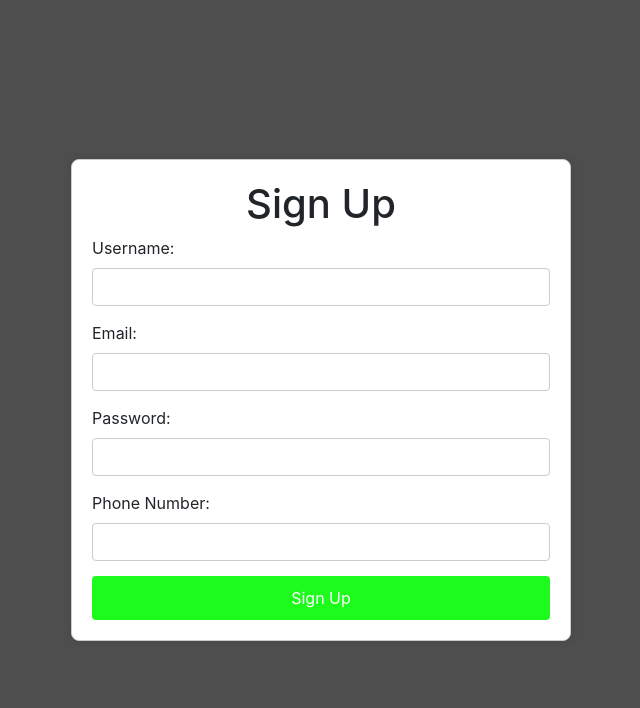
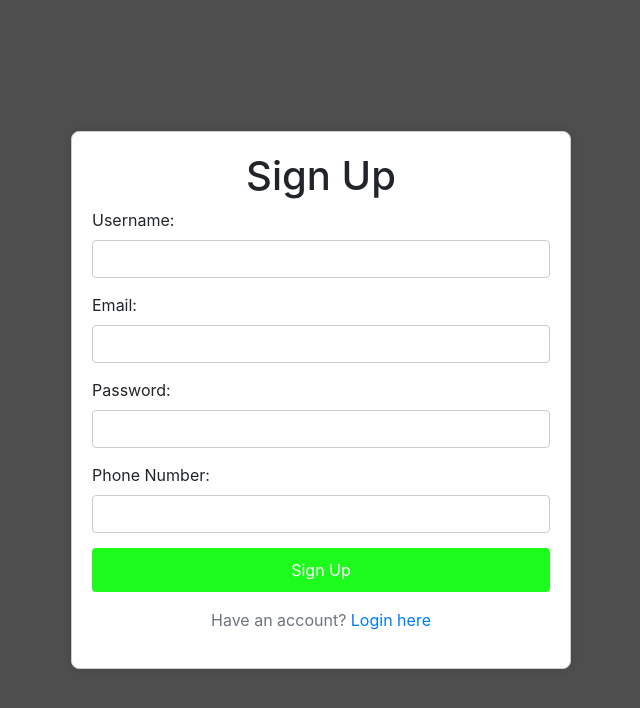
Before and after one commit to IdlanHarris/SDPROJECT-GP3, a PHP site: page /html/SignUp.html in a window 1280 px wide. Shown: the top 708 px of the page, without its empty margins (319-959 px from the left). Run offline with PHP 8.4, Linux system fonts and the light colour scheme.

Commit message:
index and signup update

```diff
--- a/css/SignUp.css
+++ b/css/SignUp.css
@@ -43,3 +43,8 @@ body {
 .btn-primary:hover {
     background-color: #17a417;
 }
+
+.text-muted {
+    color: #6c757d;
+    text-align: center;
+}
--- a/html/SignUp.html
+++ b/html/SignUp.html
@@ -36,6 +36,8 @@
             </div>
             <!-- Submit button -->
             <button type="submit" class="btn btn-primary">Sign Up</button>
+            <!-- Optional link to sign-up page -->
+            <p class="text-muted mt-3">Have an account? <a href="../html/Login.html">Login here</a></p>
         </form>
     </div>
     <!-- jQuery: Required for Bootstrap's JavaScript components -->
```
Also changed, not shown: index.html (+3 -5 lines).
